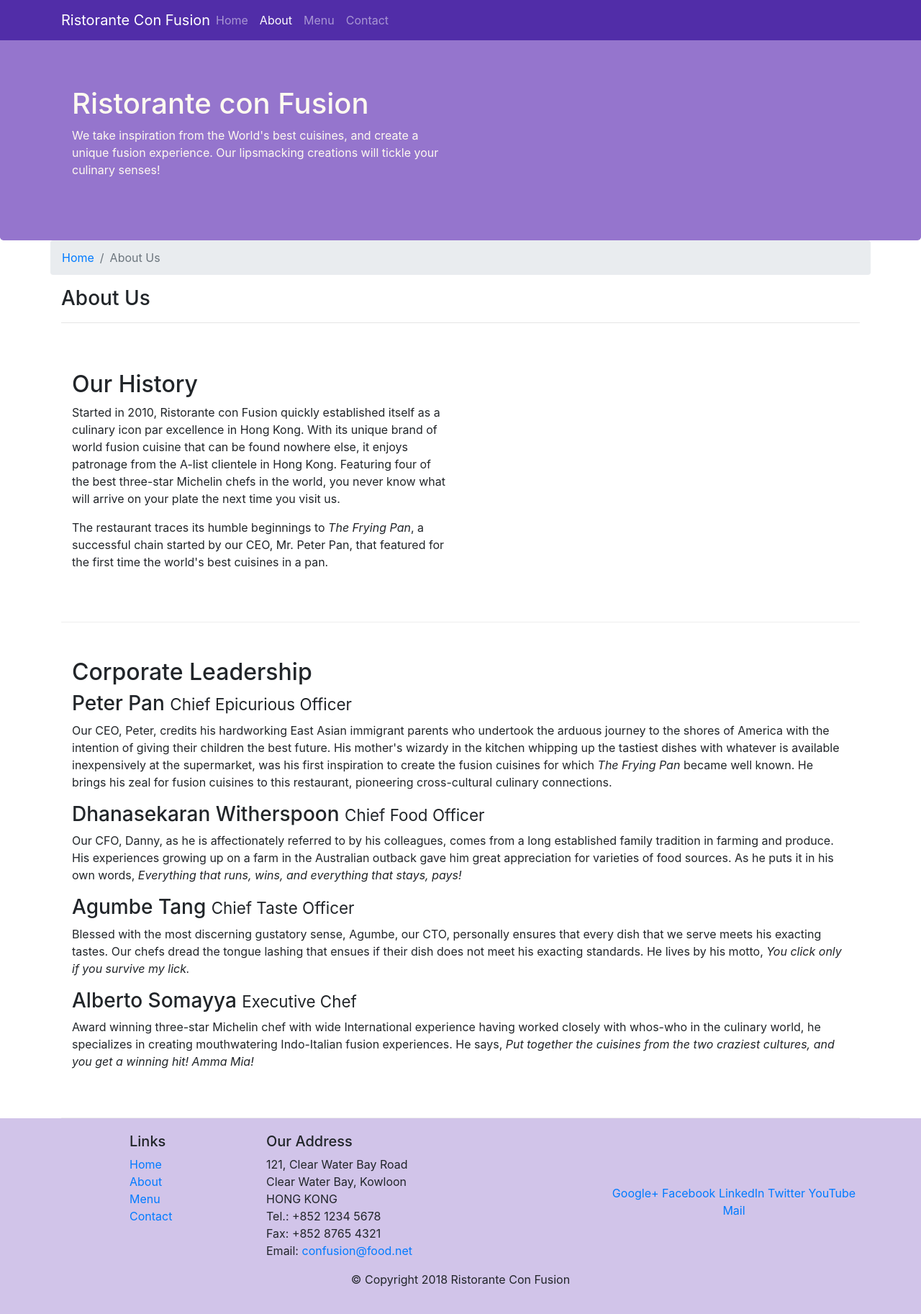
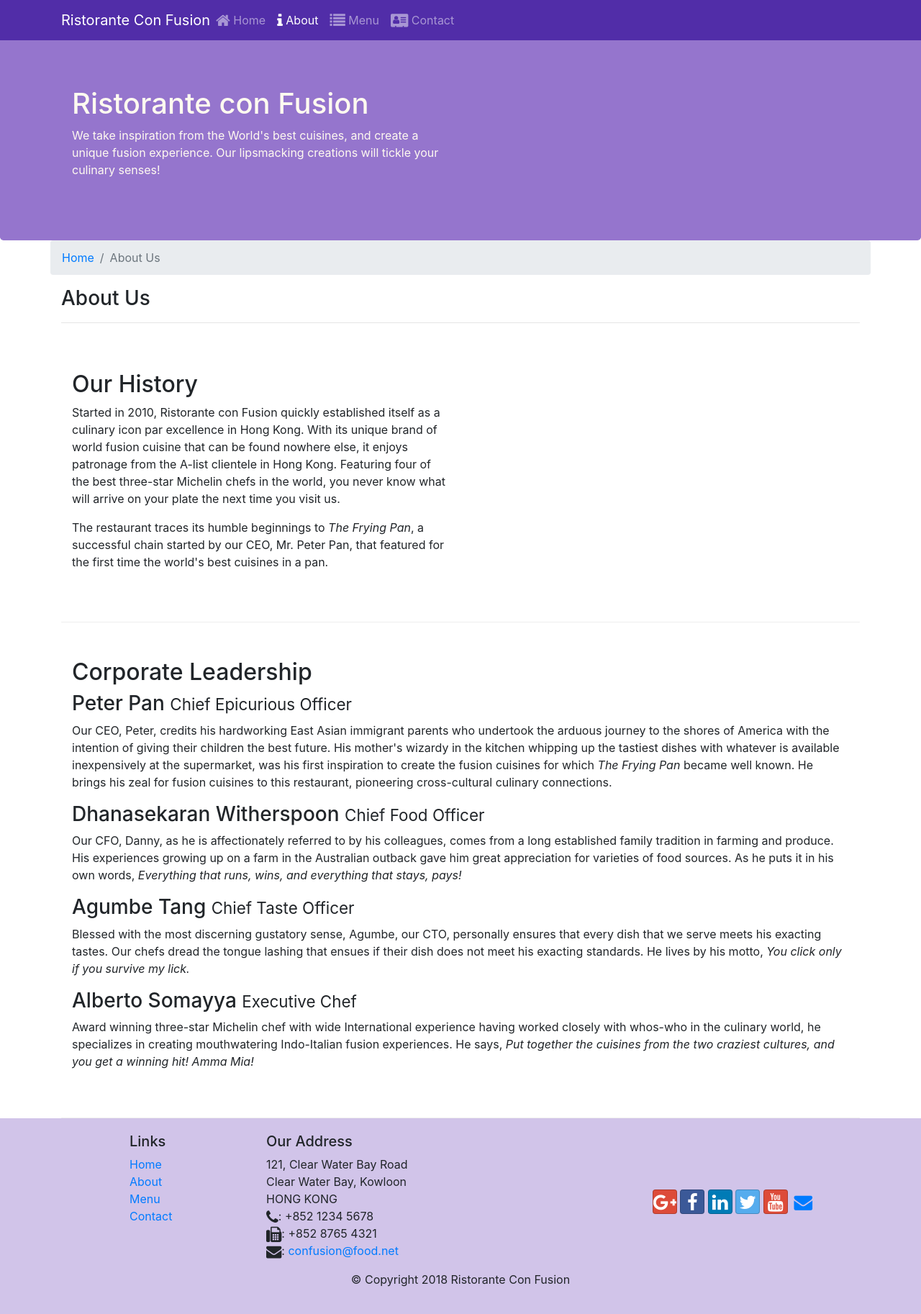
Before and after one commit to ArpitUjjwal/conFusion, a website: page aboutus.html in a window 1280 px wide. Shown: the whole page at 72% size. Drawn offline with nearby package versions, Linux system fonts and the light colour scheme.

Commit message:
Icon fonts

```diff
--- a/aboutus.html
+++ b/aboutus.html
@@ -9,9 +9,12 @@
 
     <!-- Bootstrap CSS -->
     <link rel="stylesheet" href="node_modules/bootstrap/dist/css/bootstrap.min.css">
+    <link rel="stylesheet" href="node_modules/font-awesome/css/font-awesome.min.css">
+    <link rel="stylesheet" href="node_modules/bootstrap-social/bootstrap-social.css">
     <link rel="stylesheet" href="css/styles.css">
-    <title>Ristorante Con Fusion: About Us</title>
 
+    <!-- Title -->
+    <title>Ristorante Con Fusion</title>
 </head>
 
 <body>
@@ -23,10 +26,10 @@
             <a class="navbar-brand mr-auto" href="#">Ristorante Con Fusion</a>
             <div class="collapse navbar-collapse" id="Navbar">
                 <ul class="navbar-nav mr-auto">
-                    <li class="nav-item"><a class="nav-link" href="index.html">Home</a></li>
-                    <li class="nav-item active"><a class="nav-link" href="aboutus.html">About</a></li>
-                    <li class="nav-item"><a class="nav-link" href="#">Menu</a></li>
-                    <li class="nav-item"><a class="nav-link" href="#">Contact</a></li>
+                    <li class="nav-item"><a class="nav-link" href="index.html"><span class="fa fa-home fa-lg"></span> Home</a></li>
+                    <li class="nav-item active"><a class="nav-link" href="aboutus.html"><span class="fa fa-info fa-lg"></span> About</a></li>
+                    <li class="nav-item"><a class="nav-link" href="#"><span class="fa fa-list fa-lg"></span> Menu</a></li>
+                    <li class="nav-item"><a class="nav-link" href="#"><span class="fa fa-address-card fa-lg"></span> Contact</a></li>
                 </ul>
             </div>
         </div>
@@ -101,19 +104,18 @@
 		              121, Clear Water Bay Road<br>
 		              Clear Water Bay, Kowloon<br>
 		              HONG KONG<br>
-		              Tel.: +852 1234 5678<br>
-		              Fax: +852 8765 4321<br>
-		              Email: <a href="mailto:confusion@food.net">confusion@food.net</a>
-		           </address>
+		              <i class="fa fa-phone fa-lg"></i>: +852 1234 5678<br>
+		              <i class="fa fa-fax fa-lg"></i>: +852 8765 4321<br>
+		              <i class="fa fa-envelope fa-lg"></i>: <a href="mailto:confusion@food.net">confusion@food.net</a>
                 </div>
                 <div class="col-12 col-sm-4 align-self-center">
                     <div class="text-center">
-                        <a href="http://google.com/+">Google+</a>
-                        <a href="http://www.facebook.com/profile.php?id=">Facebook</a>
-                        <a href="http://www.linkedin.com/in/">LinkedIn</a>
-                        <a href="http://twitter.com/">Twitter</a>
-                        <a href="http://youtube.com/">YouTube</a>
-                        <a href="mailto:">Mail</a>
+                        <a class="btn btn-social-icon btn-google" href="http://google.com/+"><i class="fa fa-google-plus fa-lg"></i></a>
+                        <a class="btn btn-social-icon btn-facebook" href="http://www.facebook.com/profile.php?id="><i class="fa fa-facebook fa-lg"></i></a>
+                        <a class="btn btn-social-icon btn-linkedin" href="http://www.linkedin.com/in/"><i class="fa fa-linkedin fa-lg"></i></a>
+                        <a class="btn btn-social-icon btn-twitter" href="http://twitter.com/"><i class="fa fa-twitter fa-lg"></i></a>
+                        <a class="btn btn-social-icon btn-google" href="http://youtube.com/"><i class="fa fa-youtube fa-lg"></i></a>
+                        <a class="btn btn-social-icon" href="mailto:"><i class="fa fa-envelope fa-lg"></i></a>
                     </div>
                 </div>
            </div>
--- a/package.json
+++ b/package.json
@@ -15,6 +15,8 @@
   },
   "dependencies": {
     "bootstrap": "^4.0.0",
+    "bootstrap-social": "^5.1.1",
+    "font-awesome": "^4.7.0",
     "jquery": "^3.3.1",
     "popper.js": "^1.12.9"
   }
```
Also changed, not shown: index.html (+17 -13 lines), 1 other file.
